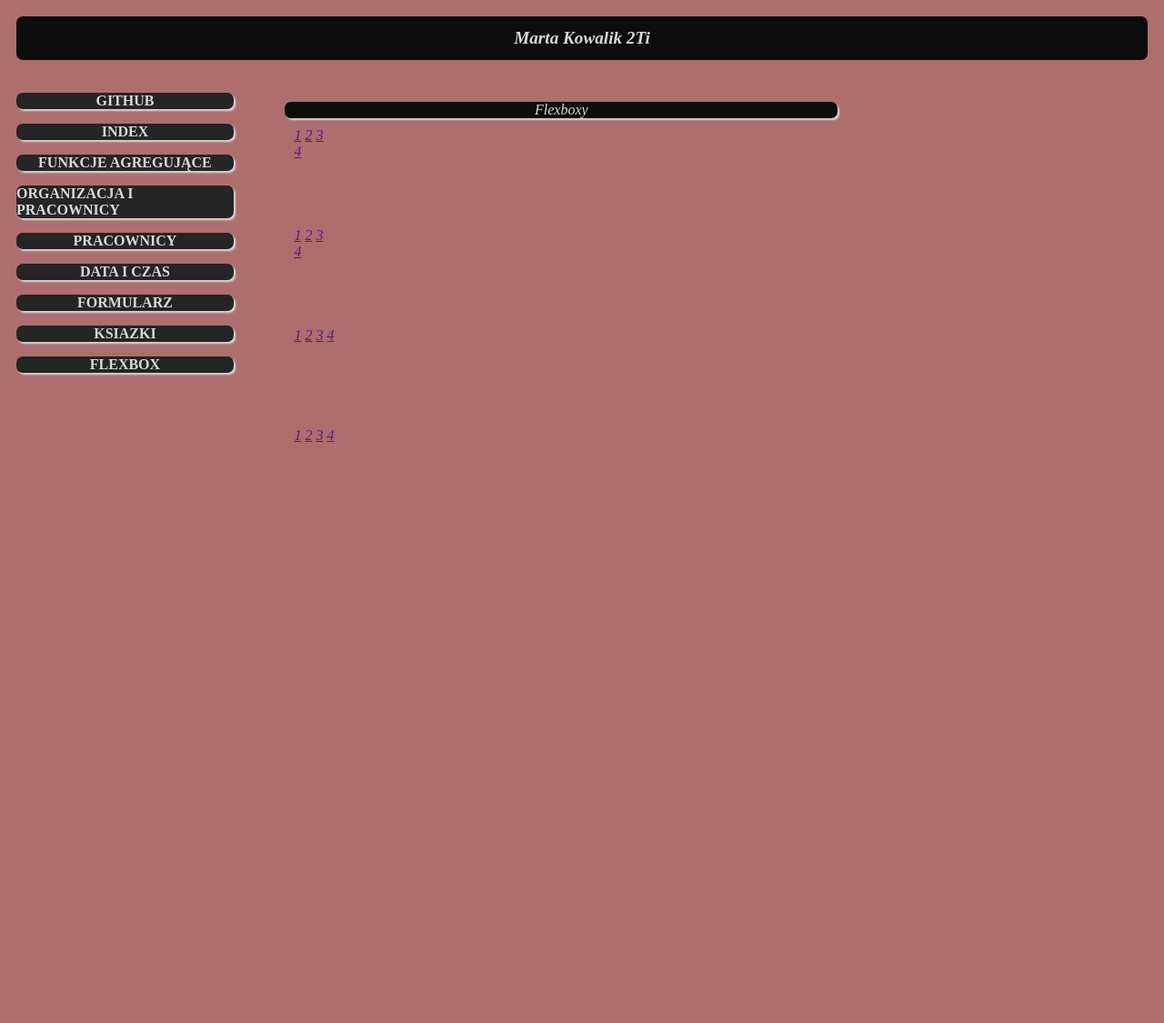
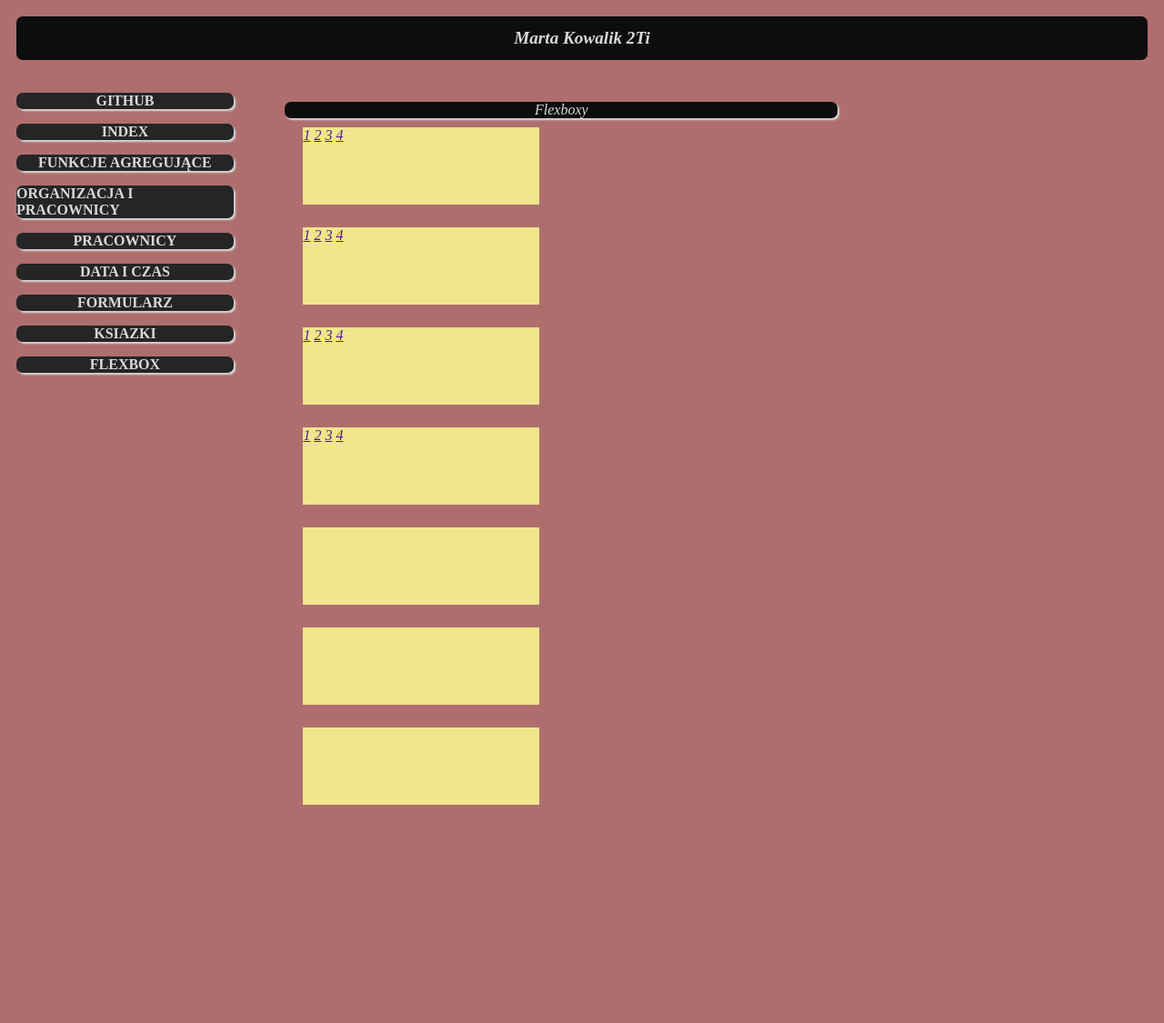
Before and after one commit to SK-2019/php-sql-wprowadzenie-Marcia56, a PHP site: page /flexbox/flexbox.html in a window 1280 px wide. Shown: the top 1125 px of the page at 91% size. Run offline with PHP 8.4, Linux system fonts and the light colour scheme.

Commit message:
Update styles.css

```diff
--- a/inne/styles.css
+++ b/inne/styles.css
@@ -24,8 +24,12 @@ background-color: #AE6E6E;
   width: 200px;
   height: 100px;
   margin: 10px;
-
-
+}
+.prostokat{
+    height:85px;
+    width: 260px;
+    background: khaki;
+    margin: 10px;
 }
 .banner {
   background-color: #0D0D0D;
```
